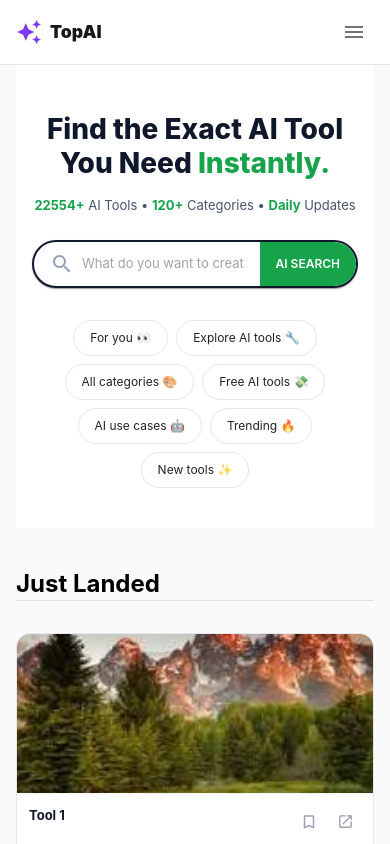
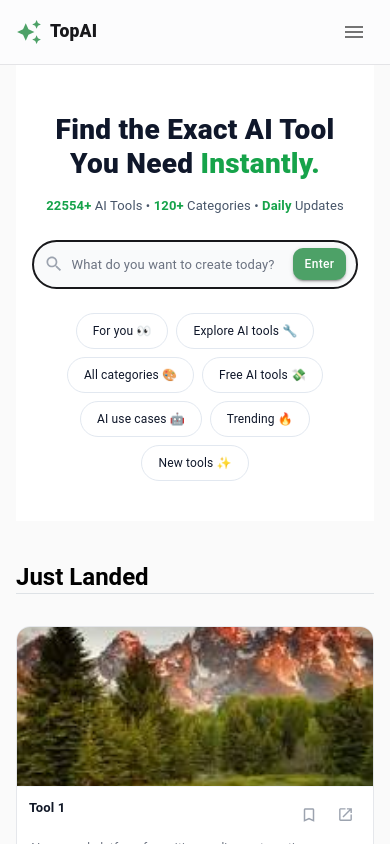
Before and after one commit to kashif026/topAi, a React (Vite) app: page / in a window 390 px wide. Shown: the top 844 px of the page. Built offline with nearby package versions, Linux system fonts and the light colour scheme.

Commit message:
Do responsiveness

```diff
--- a/src/components/common/ToolsCardHeader.tsx
+++ b/src/components/common/ToolsCardHeader.tsx
@@ -1,6 +1,7 @@
 import { Box, Typography } from "@mui/material";
 import EmojiEventsIcon from "@mui/icons-material/EmojiEvents";
 import ArrowForwardIosIcon from "@mui/icons-material/ArrowForwardIos";
+import { COLORS } from "../../constants/color";
 
 interface ToolsCardHeaderProps {
   title: string;
@@ -17,7 +18,7 @@ const ToolsCardHeader: React.FC<ToolsCardHeaderProps> = ({
         display: "flex",
         alignItems: "center",
         justifyContent: "space-between",
-        backgroundColor: "#F9FAFB",
+        backgroundColor: COLORS.green.light,
         borderRadius: "12px",
         px: {
           xs: 1.5,
@@ -32,8 +33,8 @@ const ToolsCardHeader: React.FC<ToolsCardHeaderProps> = ({
         position: "relative",
         overflow: "hidden",
         minHeight: {
-          xs: "60px",
-          sm: "68px",
+          xs: "40px",
+          sm: "40px",
         },
 
         // Left green border
--- /dev/null
+++ b/src/components/common/TopAISearch.tsx
@@ -0,0 +1,116 @@
+import { Box, InputBase, Button } from "@mui/material";
+import SearchIcon from "@mui/icons-material/Search";
+
+const TopAISearch = () => {
+  return (
+    <Box
+      sx={{
+        width: "100%",
+        maxWidth: "900px",
+        mx: "auto",
+
+        display: "flex",
+        alignItems: "center",
+
+        border: "2px solid #18181B",
+        borderRadius: "999px",
+
+        px: {
+          xs: 1.2,
+          sm: 2,
+        },
+
+        py: {
+          xs: 0.8,
+          sm: 1,
+        },
+
+        backgroundColor: "#F9FAFB",
+
+        gap: 1,
+
+        // IMPORTANT
+        flexWrap: "nowrap",
+        my: { xs: 3, sm: 4 },
+      }}
+    >
+      {/* Search Icon */}
+      <SearchIcon
+        sx={{
+          color: "#9CA3AF",
+          fontSize: {
+            xs: 20,
+            sm: 22,
+          },
+          flexShrink: 0,
+        }}
+      />
+
+      {/* Input */}
+      <InputBase
+        placeholder="What do you want to create today?"
+        sx={{
+          flex: 1,
+          minWidth: 0,
+
+          fontSize: {
+            xs: 13,
+            sm: 15,
+            md: 16,
+          },
+
+          color: "#18181B",
+
+          "& input": {
+            py: 0.5,
+          },
+
+          "& input::placeholder": {
+            color: "#6B7280",
+            opacity: 1,
+          },
+        }}
+      />
+
+      {/* Button */}
+      <Button
+        variant="contained"
+        sx={{
+          textTransform: "none",
+          borderRadius: "10px",
+
+          px: {
+            xs: 1.5,
+            sm: 2.5,
+          },
+
+          py: {
+            xs: 0.7,
+            sm: 0.9,
+          },
+
+          minWidth: "fit-content",
+
+          fontSize: {
+            xs: 12,
+            sm: 14,
+          },
+
+          whiteSpace: "nowrap",
+
+          flexShrink: 0,
+
+          backgroundColor: "#4DA167",
+
+          "&:hover": {
+            backgroundColor: "#3f8f59",
+          },
+        }}
+      >
+        Enter
+      </Button>
+    </Box>
+  );
+};
+
+export default TopAISearch;
--- a/src/constants/color.ts
+++ b/src/constants/color.ts
@@ -1,81 +1,86 @@
 export const COLORS = {
   primary: {
-        main: '#7C3AED',
-        hard: '#6D28D9',
-        light: '#A855F7',
-        lightest: '#F3E8FF',
+    main: "#6D28D9", // slightly deeper, more premium purple
+    hard: "#5B21B6",
+    light: "#8B5CF6",
+    lightest: "#F5F3FF",
   },
 
   secondary: {
-        main: '#9333EA',
-        light: '#E9D5FF',
+    main: "#7C3AED",
+    light: "#EDE9FE",
   },
 
   success: {
-        main: '#10B981',
-        light: '#ECFDF5',
-        strong: '#059669',
+    main: "#059669",
+    light: "#ECFDF5",
+    strong: "#047857",
   },
 
   error: {
-        main: '#EF4444',
-        light: '#FEF2F2',
+    main: "#DC2626",
+    light: "#FEF2F2",
   },
 
   warning: {
-        main: '#F59E0B',
-        light: '#FFFBEB',
+    main: "#D97706",
+    light: "#FFFBEB",
   },
 
   white: {
-        main: '#FFFFFF',
-        light: '#FAFAFA',
-        soft: '#F8FAFC',
+    main: "#FFFFFF",
+    light: "#FCFCFD",
+    soft: "#F9FAFB",
   },
 
   black: {
-        main: '#111827',
-        light: '#1F2937',
-        thin: '#374151',
+    main: "#0F172A", // softer than pure black (TopAI style)
+    light: "#1E293B",
+    thin: "#334155",
+  },
+
+  green: {
+    main: "#4DA167",
+    light: "#F0F4F1",
   },
 
   blue: {
-        main: '#3B82F6',
-        light: '#DBEAFE',
+    main: "#2563EB",
+    light: "#EFF6FF",
   },
 
   gray: {
-        dark: '#18181B',
-        main: '#52525B',
-        medium: '#71717A',
-        thin: '#D4D4D8',
-        light: '#A1A1AA',
-        lighter: '#F4F4F5',
-        soft: '#FAFAFA',
-        border: '#E4E4E7',
+    dark: "#09090B", // near-black UI sections
+    main: "#52525B",
+    medium: "#71717A",
+    thin: "#E4E4E7",
+    light: "#A1A1AA",
+    lighter: "#F4F4F5",
+    soft: "#FAFAFA",
+    border: "#E5E7EB", // cleaner border tone
   },
 
   background: {
-        main: '#FAFAFA',
-        paper: '#FFFFFF',
-        dark: '#F5F3FF',
+    main: "#FCFCFD", // softer than FAFAFA
+    paper: "#FFFFFF",
+    dark: "#F5F3FF", // subtle purple tint (important!)
   },
 
   text: {
-        primary: '#111827',
-        secondary: '#6B7280',
-        muted: '#9CA3AF',
+    primary: "#0F172A",
+    secondary: "#6B7280",
+    muted: "#9CA3AF",
   },
 
   gradient: {
-        primary: 'linear-gradient(135deg, #7C3AED 0%, #9333EA 100%)',
-        hero: 'linear-gradient(180deg, #FFFFFF 0%, #F8F7FF 45%, #F3F0FF 100%)',
-        card: 'linear-gradient(135deg, rgba(124,58,237,0.08) 0%, rgba(147,51,234,0.04) 100%)',
+    primary: "linear-gradient(135deg, #6D28D9 0%, #7C3AED 100%)",
+    hero: "linear-gradient(180deg, #FFFFFF 0%, #F9FAFF 50%, #F3F0FF 100%)",
+    card: "linear-gradient(135deg, rgba(109,40,217,0.08) 0%, rgba(124,58,237,0.03) 100%)",
   },
 
   shadow: {
-        sm: '0 2px 10px rgba(0,0,0,0.04)',
-        md: '0 8px 30px rgba(0,0,0,0.06)',
-        lg: '0 20px 60px rgba(124,58,237,0.12)',
+    sm: "0 2px 8px rgba(15,23,42,0.04)",
+    md: "0 8px 24px rgba(15,23,42,0.06)",
+    lg: "0 20px 50px rgba(109,40,217,0.10)",
   },
 };
--- a/src/features/Home/components/AboutTopAI.tsx
+++ b/src/features/Home/components/AboutTopAI.tsx
@@ -1,4 +1,5 @@
 import { Box, Typography, Chip, Stack } from "@mui/material";
+import { COLORS } from "../../../constants/color";
 
 const actions = [
   "🧠 AI Search",
@@ -14,6 +15,7 @@ const AboutTopAI = () => {
     <Box
       sx={{
         mt: { xs: 4, md: 6 },
+        mb: { xs: 4, md: 6 },
         width: "100%",
       }}
     >
@@ -65,7 +67,7 @@ const AboutTopAI = () => {
       <Box
         sx={{
           mt: { xs: 2, md: 2.5 },
-          backgroundColor: "#EEF2F7",
+          backgroundColor: COLORS.blue.light,
           borderRadius: {
             xs: "10px",
             sm: "12px",
--- a/src/features/Home/components/HeroSection.tsx
+++ b/src/features/Home/components/HeroSection.tsx
@@ -1,5 +1,6 @@
-import { Box, Typography, Paper, InputBase, Button } from "@mui/material";
-import SearchIcon from "@mui/icons-material/Search";
+import { Box, Typography } from "@mui/material";
+
+import TopAISearch from "../../../components/common/TopAISearch";
 
 export default function HeroSection() {
   return (
@@ -53,67 +54,7 @@ export default function HeroSection() {
       </Typography>
 
       {/* SEARCH (FIXED) */}
-      <Box
-        sx={{
-          width: "100%",
-          maxWidth: 720,
-          mx: "auto",
-          mb: { xs: 4, md: 5 },
-        }}
-      >
-        <Paper
-          sx={{
-            display: "flex",
-            alignItems: "center",
-            borderRadius: "999px",
-            border: "2px solid #0f172a",
-            overflow: "hidden",
-            height: { xs: 48, sm: 56 },
-          }}
-        >
-          {/* INPUT */}
-          <Box
-            sx={{
-              display: "flex",
-              alignItems: "center",
-              flex: 1,
-              px: 2,
-              minWidth: 0, // 👈 IMPORTANT (prevents overflow)
-            }}
-          >
-            <SearchIcon sx={{ color: "#94a3b8", mr: 1 }} />
-
-            <InputBase
-              placeholder="What do you want to create today?"
-              sx={{
-                flex: 1,
-                fontSize: { xs: 13, sm: 16 },
-                overflow: "hidden",
-                textOverflow: "ellipsis",
-              }}
-            />
-          </Box>
-
-          {/* BUTTON */}
-          <Button
-            sx={{
-              height: "100%",
-              px: { xs: 2, sm: 3 },
-
-              borderRadius: 0,
-              bgcolor: "#16a34a",
-              color: "#fff",
-              fontWeight: 600,
-              fontSize: { xs: 12, sm: 15 }, // 👈 smaller on mobile
-              whiteSpace: "nowrap",
-              flexShrink: 0, // 👈 prevents shrinking
-              "&:hover": { bgcolor: "#15803d" },
-            }}
-          >
-            AI Search
-          </Button>
-        </Paper>
-      </Box>
+      <TopAISearch />
 
       {/* PILLS (FIXED) */}
       <Box
--- a/src/layout/Navbar.tsx
+++ b/src/layout/Navbar.tsx
@@ -25,6 +25,7 @@ import MenuIcon from "@mui/icons-material/Menu";
 import InputBase from "@mui/material/InputBase";
 import KeyboardArrowDownIcon from "@mui/icons-material/KeyboardArrowDown";
 import AutoAwesomeIcon from "@mui/icons-material/AutoAwesome";
+import { COLORS } from "../constants/color";
 
 const Search = styled("div")(() => ({
   position: "relative",
@@ -218,7 +219,8 @@ export default function Navbar() {
         position="sticky"
         elevation={0}
         sx={{
-          backgroundColor: "rgba(255,255,255,0.88)",
+          // backgroundColor: "rgba(255,255,255,0.88)",
+          bgcolor: 'background.default',
           backdropFilter: "blur(12px)",
           borderBottom: "1px solid #e4e4e7",
           color: "#18181b",
@@ -264,7 +266,7 @@ export default function Navbar() {
             >
               <AutoAwesomeIcon
                 sx={{
-                  color: "#7c3aed",
+                  color: COLORS.green.main,
                   fontSize: {
                     xs: 26,
                     md: 30,
@@ -404,7 +406,7 @@ export default function Navbar() {
                     md: 2.5,
                   },
                   background:
-                    "linear-gradient(135deg, #7c3aed, #9333ea)",
+                    COLORS.green.main,
                 }}
               >
                 Sign In
@@ -413,7 +415,7 @@ export default function Navbar() {
               <Avatar
                 sx={{
                   ml: 1,
-                  bgcolor: "#18181b",
+                  bgcolor: COLORS.green.main,
                   width: {
                     sm: 34,
                     md: 40,
--- a/src/routes/AppRoutes.tsx
+++ b/src/routes/AppRoutes.tsx
@@ -3,19 +3,16 @@ import Layout from "../layout/Layout";
 
 import Home from "../pages/Home";
 
-
 const AppRoutes = () => {
   return (
     <Routes>
-
-
       {/* Routes With Layout */}
       <Route element={<Layout />}>
         <Route path="/" element={<Home />} />
+      </Route>
 
-
-
-      </Route>
+      {/* Login Route */}
+      <Route path="/login" element={<div>Login Page</div>} />
     </Routes>
   );
 };
--- a/src/styles/theme.ts
+++ b/src/styles/theme.ts
@@ -1,30 +1,11 @@
-import { createTheme } from "@mui/material/styles";
+import { createTheme } from "@mui/material";
+import { COLORS } from "../constants/color";
 
 const theme = createTheme({
-    palette: {
-        mode: "light",
-        primary: {
-            main: "#6366F1", // Indigo (modern SaaS feel)
-        },
-        secondary: {
-            main: "#10B981", // Green accent
-        },
-        background: {
-            default: "#F9FAFB",
-            paper: "#FFFFFF",
-        },
-    },
-
-    typography: {
-        fontFamily: "Inter, sans-serif",
-        h1: { fontWeight: 700 },
-        h2: { fontWeight: 600 },
-        h3: { fontWeight: 600 },
-    },
-
-    shape: {
-        borderRadius: 12,
-    },
+  palette: {
+    primary: { main: COLORS.primary.main },
+    background: { default: COLORS.background.main },
+    text: { primary: COLORS.text.primary },
+  },
 });
-
 export default theme;
```
Also changed, not shown: src/features/Home/components/ToolsCardBox.tsx (+37 -17 lines), src/layout/Footer.tsx (+6 -3 lines). Lines whose indentation alone changed are shown as unchanged.
